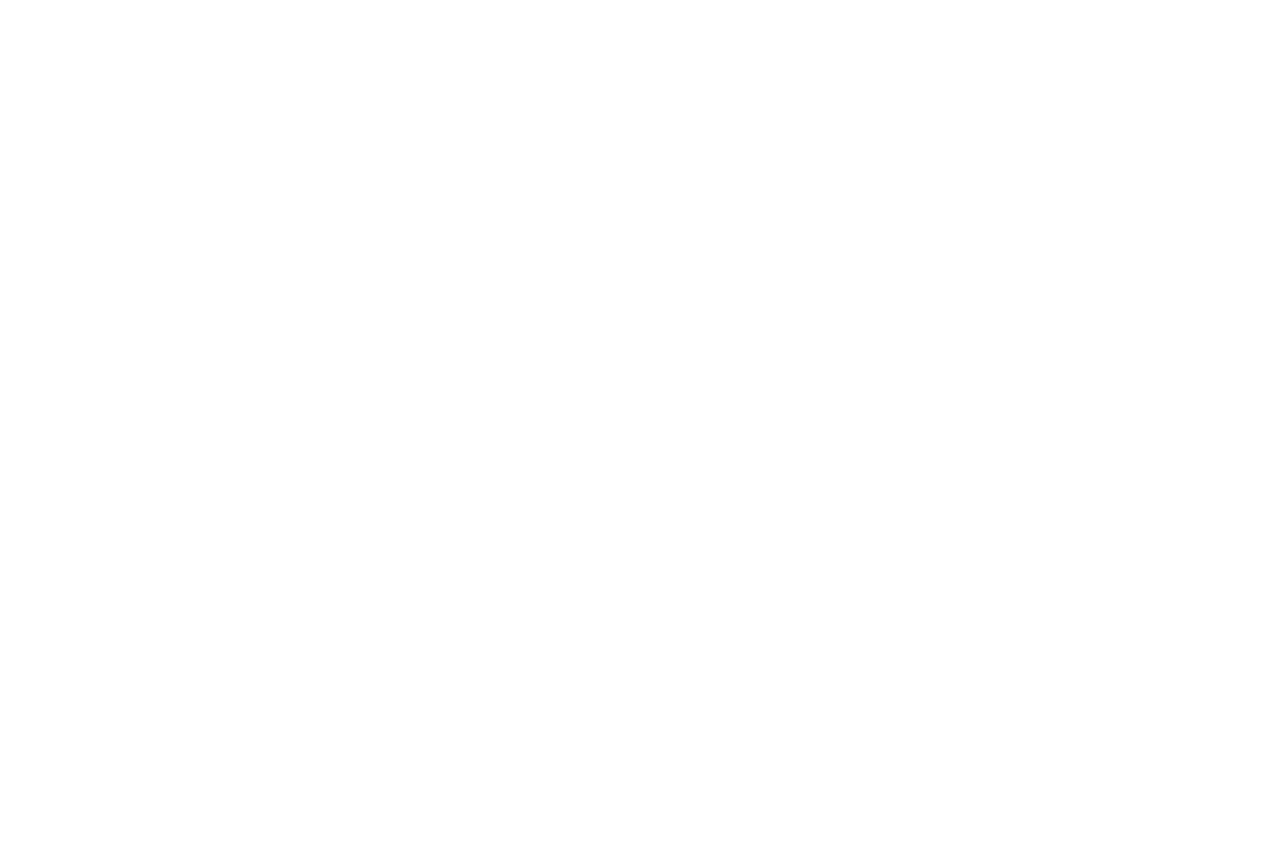
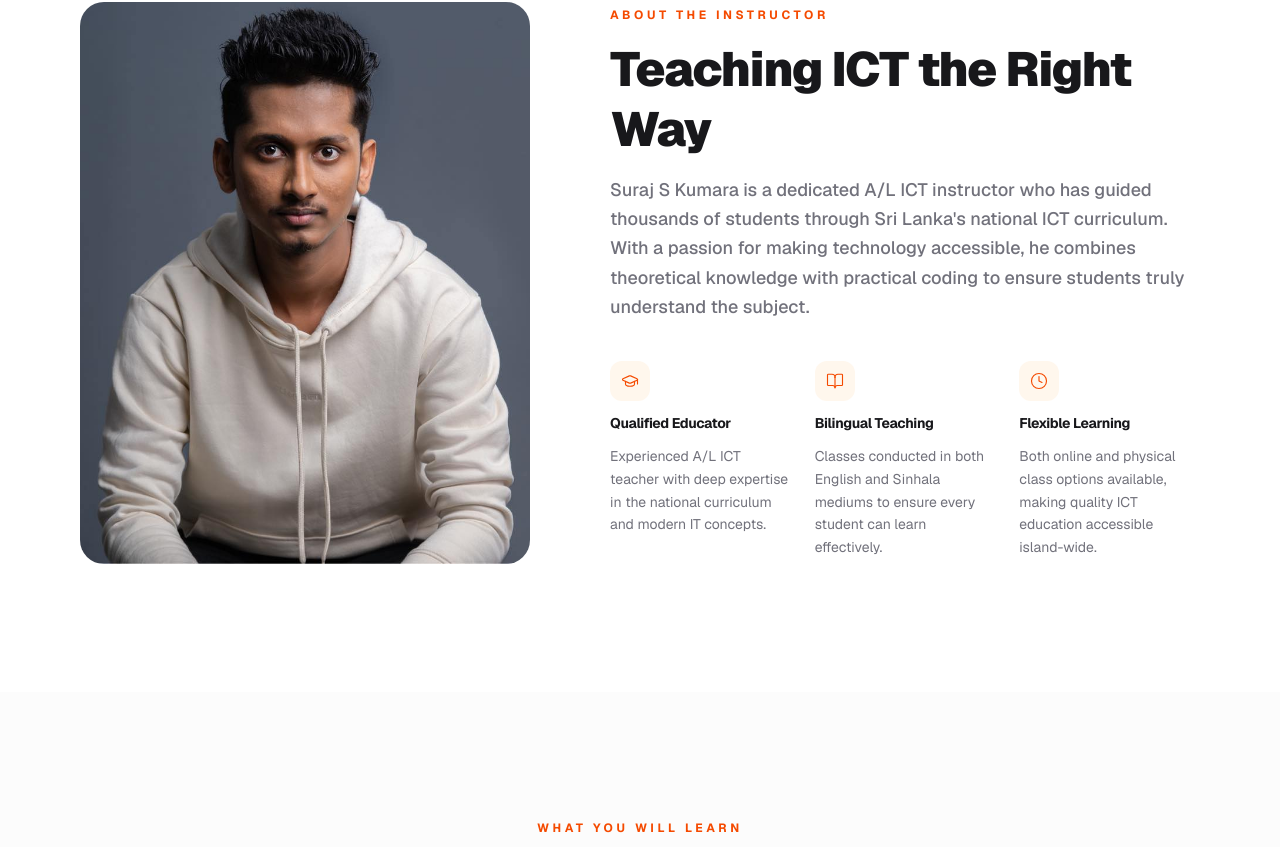
Before and after one commit to yasasbanukaofficial/suraj-landing-page, a Next.js app: page / in a window 1280 px wide. Shown: the part 1273-2120 px from the top of the page. Before the commit the page ends 1171 px from the top, so only its background shows below. Built offline with nearby package versions, Linux system fonts and the light colour scheme.

Commit message:
feat(page): integrate all sections into main page

```diff
--- a/src/app/page.tsx
+++ b/src/app/page.tsx
@@ -1,17 +1,29 @@
+import Navbar from "@/components/layout/Navbar";
 import GridBg from "@/components/layout/GridBg";
-import Navbar from "@/components/layout/Navbar";
 import Hero from "@/components/section/Hero";
 import Stats from "@/components/section/Stats";
+import About from "@/components/section/About";
+import Courses from "@/components/section/Courses";
+import WhyChoose from "@/components/section/WhyChoose";
+import Testimonials from "@/components/section/Testimonials";
+import Contact from "@/components/section/Contact";
+import Footer from "@/components/section/Footer";
 
 export default function Home() {
   return (
     <div className="min-h-screen bg-white text-zinc-900 font-sans selection:bg-orange-100">
       <Navbar />
       <GridBg />
-      <main className="flex flex-col gap-10 pt-32 px-6 md:px-12">
+      <main className="flex flex-col pt-32">
         <Hero />
         <Stats />
+        <About />
+        <Courses />
+        <WhyChoose />
+        <Testimonials />
+        <Contact />
       </main>
+      <Footer />
     </div>
   );
 }
```
